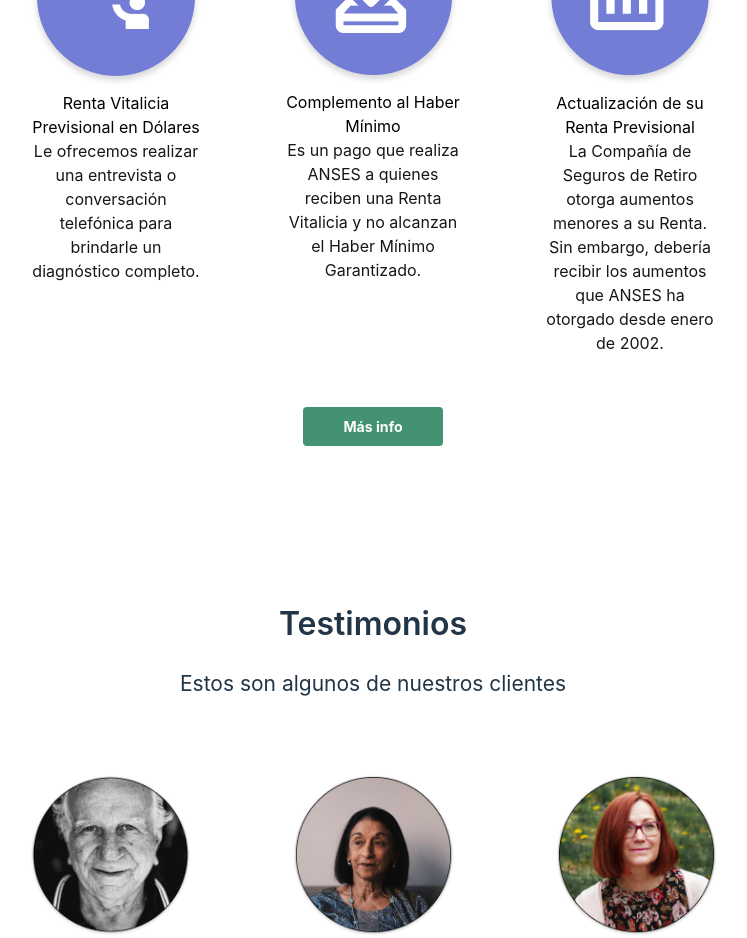
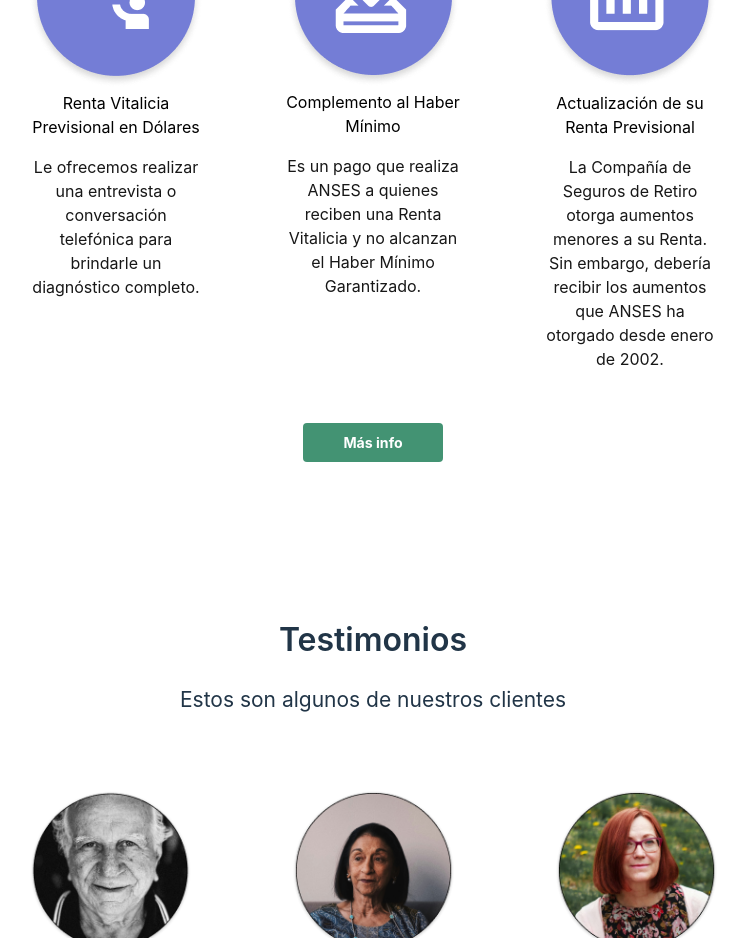
Before and after one commit to FooTalent/iubilare, a React (Vite) app: page / in a window 1280 px wide. Shown: the part 2200-3138 px from the top of the page, without its empty margins (267-1014 px from the left). Built offline with nearby package versions, Linux system fonts and the light colour scheme.

Commit message:
fix/ tipos de tramites padding top

```diff
--- a/src/views/Home.tsx
+++ b/src/views/Home.tsx
@@ -147,7 +147,7 @@ export default function Home(    ) {
               <div className="w-[300px] h-7 text-indigo-400 text-base font-normal font-['Source Sans Pro']  md:w-[175px] md:text-black md:h-full  md:text-center 2xl:h-auto  2xl:mb-[10px]">
                 Renta Vitalicia Previsional en Dólares
               </div>
-              <div className="w-[301.66px] text-neutral-900 text-base font-normal font-['Source Sans Pro']  md:w-[175px] md:text-center">
+              <div className="w-[301.66px] text-neutral-900 text-base font-normal font-['Source Sans Pro']  md:w-[175px] md:text-center md:pt-[16px]">
                 Le ofrecemos realizar una entrevista o conversación telefónica
                 para brindarle un diagnóstico completo.
               </div>
@@ -166,7 +166,7 @@ export default function Home(    ) {
               <div className="w-[300px] h-7 text-indigo-400 text-base font-normal font-['Source Sans Pro'] md:w-[175px] md:text-black md:h-full md:text-center  2xl:h-auto 2xl:mb-[10px]">
                 Complemento al Haber Mínimo
               </div>
-              <div className="w-[301.66px] text-neutral-900 text-base font-normal font-['Source Sans Pro']  md:w-[175px] md:text-center">
+              <div className="w-[301.66px] text-neutral-900 text-base font-normal font-['Source Sans Pro']  md:w-[175px] md:text-center md:pt-[16px]">
                 Es un pago que realiza ANSES a quienes reciben una Renta
                 Vitalicia y no alcanzan el Haber Mínimo Garantizado.
               </div>
@@ -184,7 +184,7 @@ export default function Home(    ) {
               <div className="w-[300px] h-7 text-indigo-400 text-base font-normal font-['Source Sans Pro'] md:w-[175px] md:text-black md:h-full md:text-center 2xl:h-auto 2xl:mb-[10px]">
                 Actualización de su Renta Previsional
               </div>
-              <div className="w-[301.66px] text-neutral-900 text-base font-normal font-['Source Sans Pro'] md:w-[175px] md:text-center">
+              <div className="w-[301.66px] text-neutral-900 text-base font-normal font-['Source Sans Pro'] md:w-[175px] md:text-center md:pt-[16px]">
                 La Compañía de Seguros de Retiro otorga aumentos menores a su
                 Renta. Sin embargo, debería recibir los aumentos que ANSES ha
                 otorgado desde enero de 2002.
```
